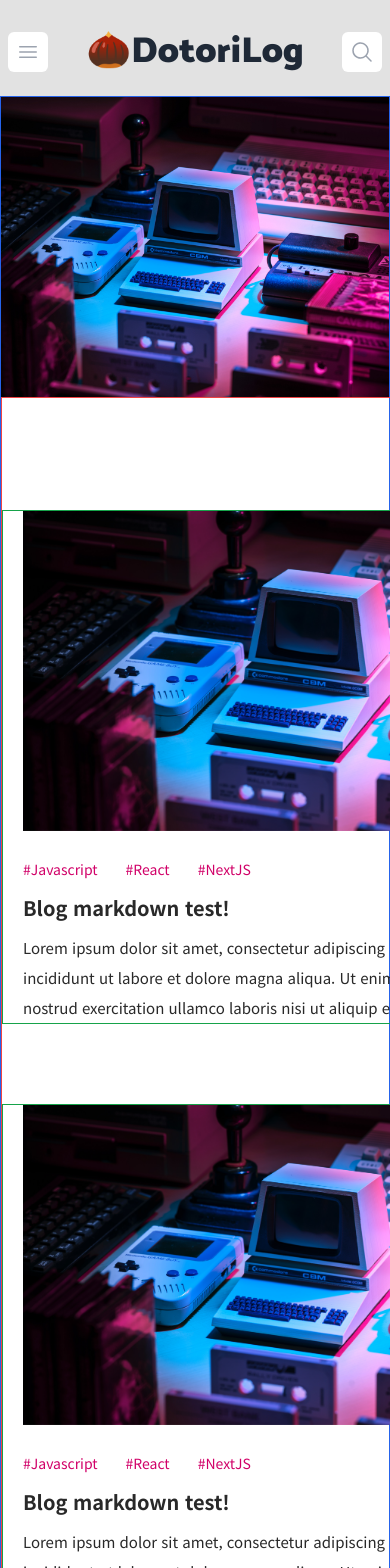
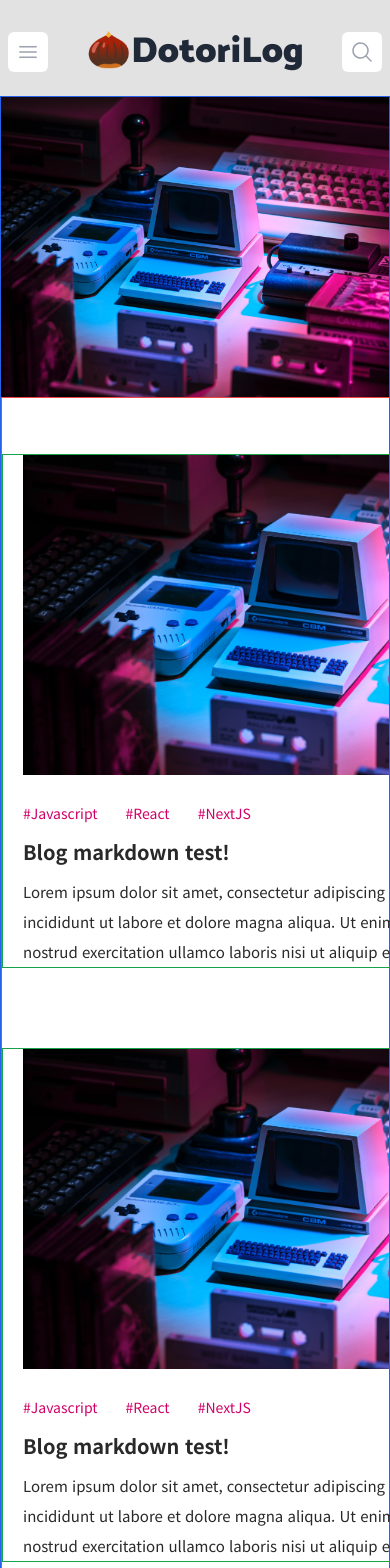
Before and after one commit to seolleung2/dotorimook-nextjs-blog, a Next.js app: page / in a window 390 px wide. Shown: the top 1568 px of the page. Built offline with nearby package versions, Linux system fonts and the light colour scheme.

Commit message:
fix: main ui 수정작업 - 메인 이미지 크기 및 블로그 포스트 이미지 z-index 조정

```diff
--- a/pages/index.tsx
+++ b/pages/index.tsx
@@ -131,7 +131,7 @@ export default function Home() {
               />
               <button
                 type="button"
-                className="absolute inset-y-0 right-0 flex items-center pr-3 my-2 mr-1 bg-white"
+                className="absolute inset-y-0 right-0 flex items-center pr-3 my-2 mr-1"
               >
                 <svg
                   xmlns="http://www.w3.org/2000/svg"
@@ -157,24 +157,23 @@ export default function Home() {
           isSearchEnabled && "pt-[72px] lg:pt-36"
         } w-full`}
       >
-        <div className="relative -z-10 min-h-[300px] md:min-h-[300px] lg:min-h-[600px] xl:min-h-[700px] 2xl:min-h-[870px] transition-all bg-cover bg-no-repeat bg-center">
+        <div className="relative -z-10 min-h-[300px] md:min-h-[300px] lg:min-h-[600px] xl:min-h-[700px] 2xl:min-h-[770px] transition-all bg-cover bg-no-repeat bg-center">
           <Image
             src="/static/images/blog-main.jpg"
             className="object-cover object-center"
-            quality={100}
             fill
             alt="main-image"
           />
         </div>
-        <section className="flex flex-wrap w-[1230px] mx-auto border border-red-500 pt-28">
+        <section className="flex flex-wrap w-[1230px] mx-auto border border-red-500 pt-14">
           {/* mb-20 은 나중에 */}
           <div className="border border-green-600 w-[50%] flex flex-col px-5 mb-20">
             <div className="relative w-full h-80 mb-7">
               <Image
                 src="/static/images/blog-main.jpg"
-                className="object-cover object-center"
+                className="object-cover object-center -z-10"
                 fill
-                alt="main-image"
+                alt="blog-thumbnail"
               />
             </div>
             <div>
@@ -219,9 +218,9 @@ export default function Home() {
             <div className="relative w-full h-80 mb-7">
               <Image
                 src="/static/images/blog-main.jpg"
-                className="object-cover object-center"
+                className="object-cover object-center -z-10"
                 fill
-                alt="main-image"
+                alt="blog-thumbnail"
               />
             </div>
             <div>
@@ -266,9 +265,9 @@ export default function Home() {
             <div className="relative w-full h-80 mb-7">
               <Image
                 src="/static/images/blog-main.jpg"
-                className="object-cover object-center"
+                className="object-cover object-center -z-10"
                 fill
-                alt="main-image"
+                alt="blog-thumbnail"
               />
             </div>
             <div>
```
